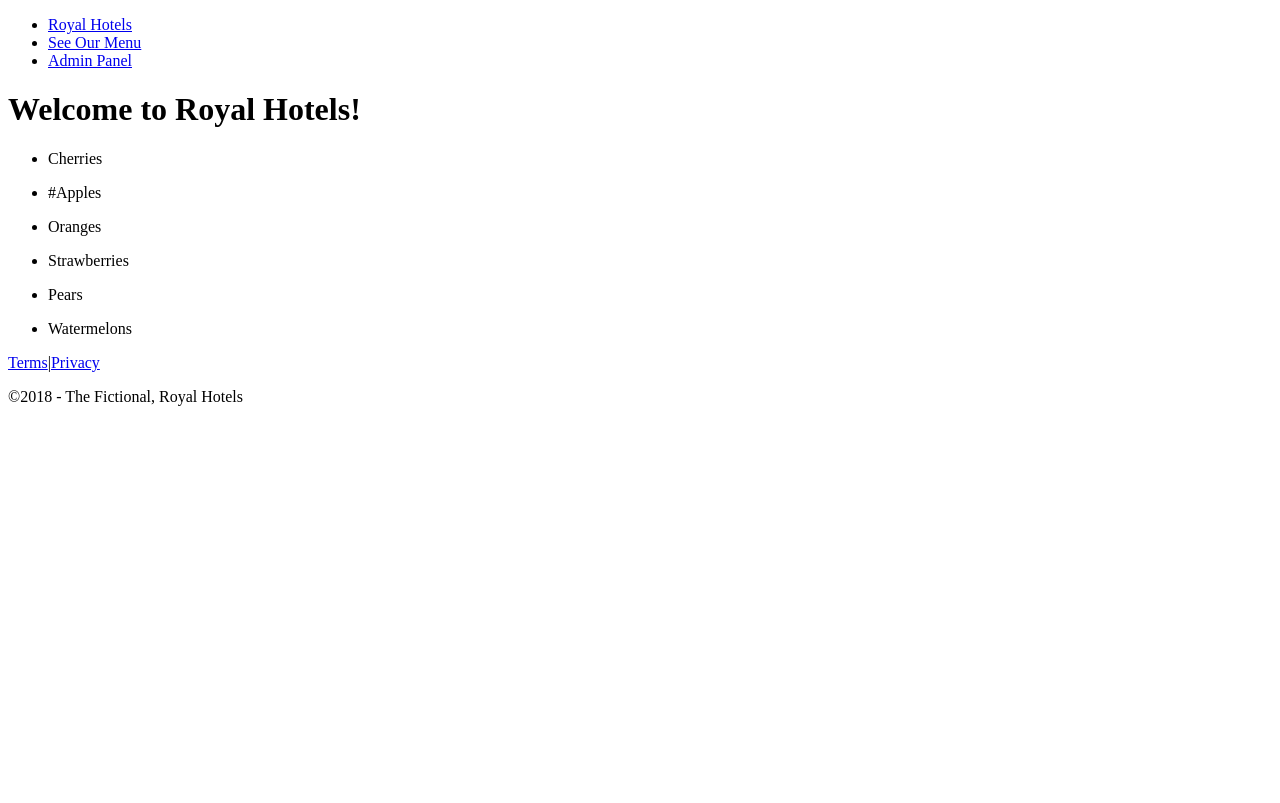
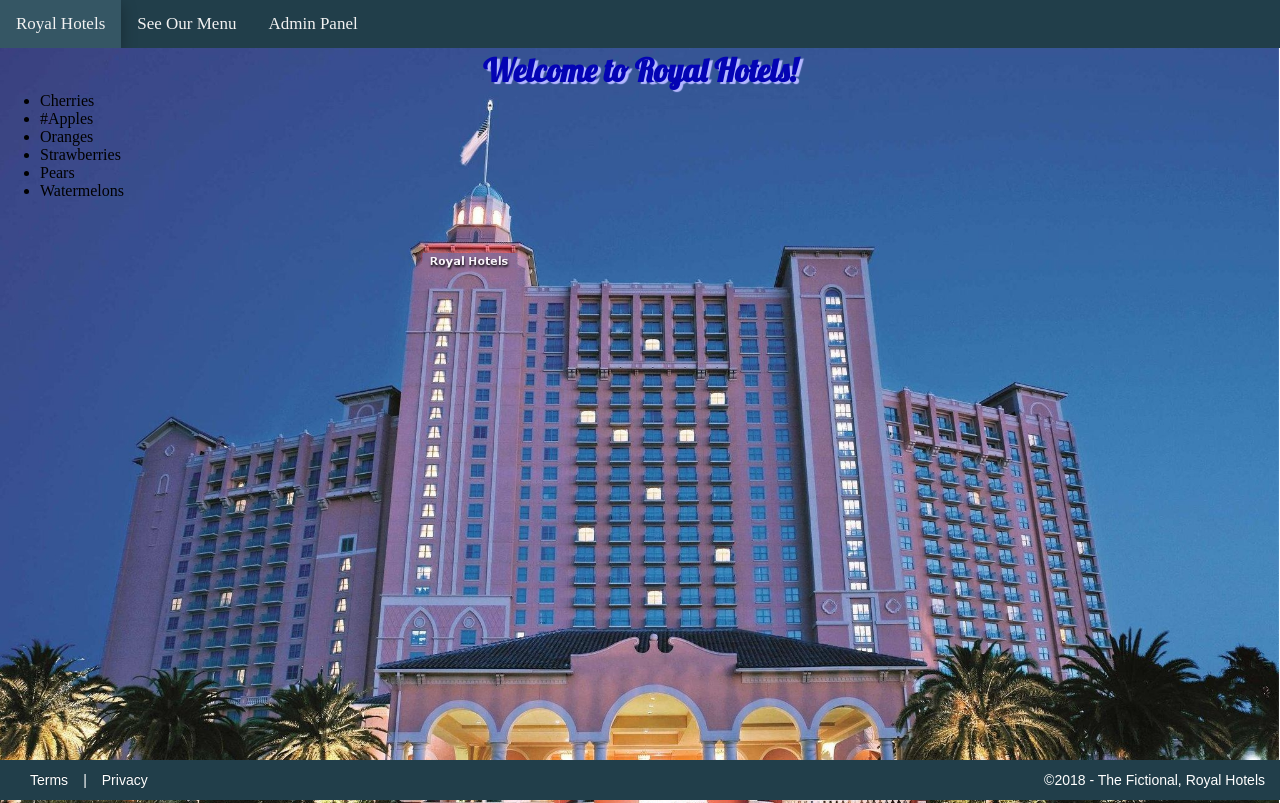
Before and after one commit to Cfairbanx/Django-TechProject, a Django app: page / in a window 1280 px wide. Before the commit the page ends 406 px from the top, so only its background shows below. Run offline with Django 3.2, Linux system fonts and the light colour scheme.

Commit message:
v2
Version 2 tech project with Django

```diff
--- a/techproject/src/mainapp/templates/Base.html
+++ b/techproject/src/mainapp/templates/Base.html
@@ -1,4 +1,4 @@
-{% load static from staticfiles %}
+{% load static %}
 <!DOCTYPE html>
 <html lang="en" class="bg_img">
     <head>
@@ -6,10 +6,11 @@
         <title>{% block title%}{% endblock %}</title>
         <meta name="viewport" content="width=device-width, initial-scale=1">
         <link href="https://fonts.googleapis.com/css?family=Roboto" rel="stylesheet">
-        <link href="//fonts.googleapis.com/css?family=Lobster&subset=latin,latin-ext" rel="stylsheet" type="text/css">
-        <link rel="stylsheet" type="text/css" href="{% static 'css/layout.css' %}">
+        <link href="//fonts.googleapis.com/css?family=Lobster&subset=latin,latin-ext" rel="stylesheet" type="text/css">
+        <link rel="stylesheet" type="text/css" href="{% static 'css/layout.css' %}">
     </head>
     <body>
+
             <div class="page_container">
                 {% include "navbar.html" %}
                 <header class="header-title">
@@ -17,5 +18,6 @@
                 </header>
                 {% block content %}{% endblock %}
             </div>
+
         {% include "footer.html" %}
     </body>
```
Also changed, not shown: techproject/src/mainapp/assets/images/hotel_img3.jpg. Lines whose indentation alone changed are shown as unchanged.
